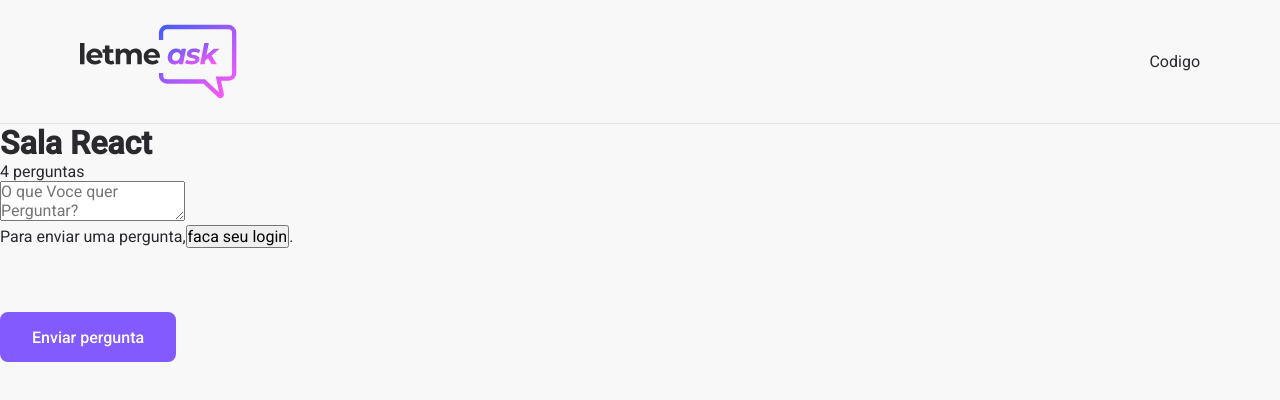
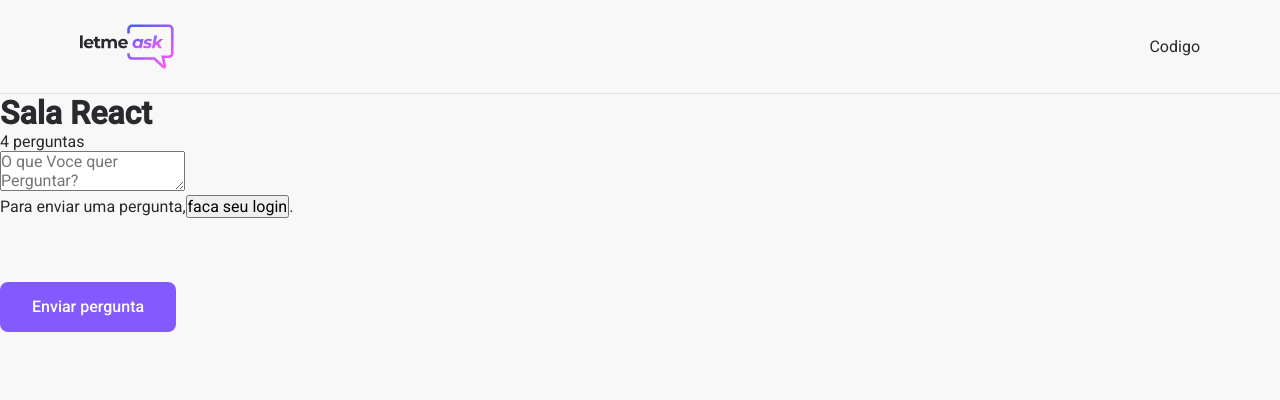
Before and after one commit to Hugovarellaa/Projeto-02, a React (Create React App) app: page /rooms/1 in a window 1280 px wide. Shown: the top 400 px of the page. Built offline with nearby package versions, Linux system fonts and the light colour scheme; no server answers.

Commit message:
Terceira Aula

```diff
--- a/src/styles/room.scss
+++ b/src/styles/room.scss
@@ -10,7 +10,10 @@
       justify-content: space-between;
       align-items: center;
 
+      >img{
+        max-height: 45px;
 
+      }
     }
   }
   main{
```
